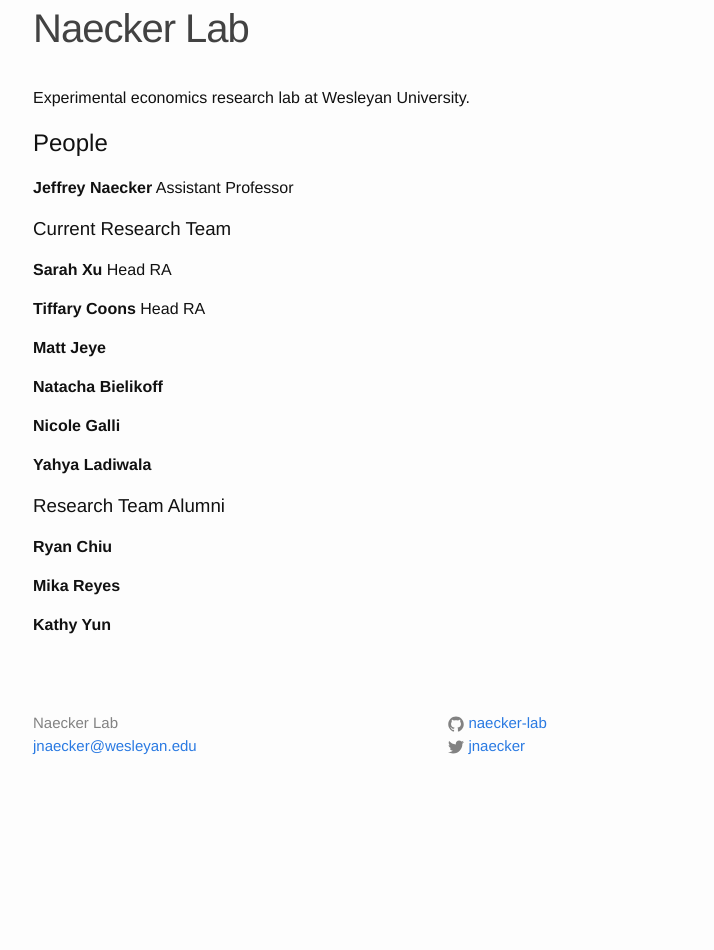
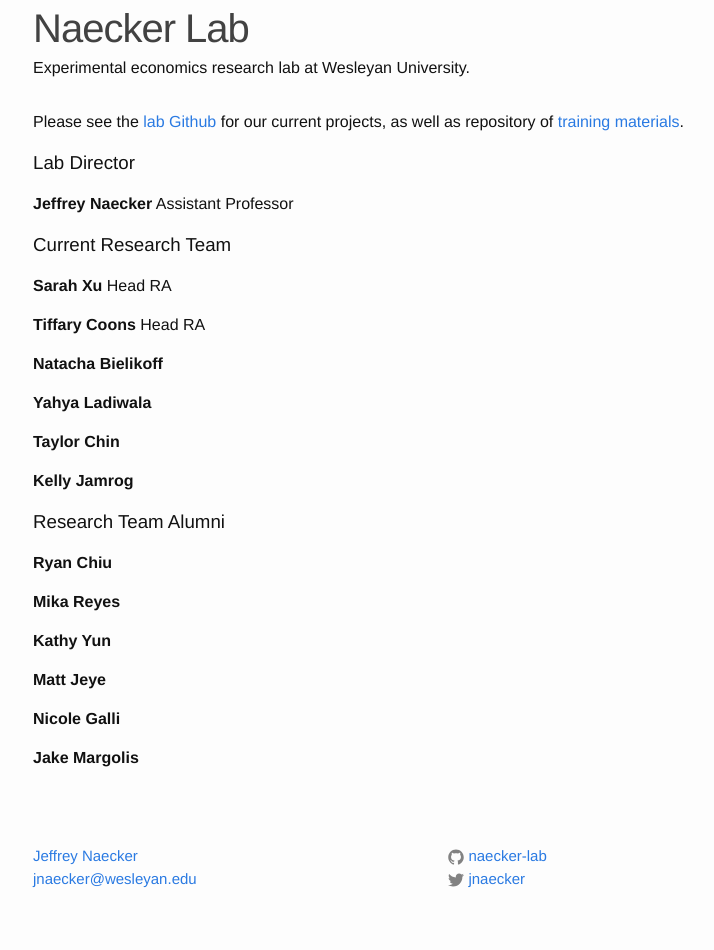
Before and after one commit to naecker-lab/naecker-lab.github.io, a Jekyll site: the page built from index.md, in a window 1280 px wide. Shown: the whole page, without its empty margins (237-951 px from the left). Built offline with Jekyll 4.4.1, drawn with Linux system fonts in a browser that asks for light colours; before the commit the page ends 900 px from its top, so only the background shows below that.

Commit message:
Updated list of RAs

```diff
--- a/_config.yml
+++ b/_config.yml
@@ -4,9 +4,9 @@ email: jnaecker@wesleyan.edu
 description: > # this means to ignore newlines until "baseurl:"
   Experimental economics research lab at Wesleyan University.
 baseurl: "" # the subpath of your site, e.g. /blog/
-url: "https://naecker-lab.github.io"
 twitter_username: jnaecker
 github_username:  naecker-lab
+author: "Jeffrey Naecker"
 
 # Build settings
 markdown: kramdown
--- a/_includes/footer.html
+++ b/_includes/footer.html
@@ -5,7 +5,7 @@
     <div class="footer-col-wrapper">
       <div class="footer-col  footer-col-1">
         <ul class="contact-list">
-          <li>{{ site.title }}</li>
+          <li><a href="http://jeffnaecker.com">{{ site.author }}</a></li>
           <li><a href="mailto:{{ site.email }}">{{ site.email }}</a></li>
         </ul>
       </div>
--- a/_includes/header.html
+++ b/_includes/header.html
@@ -24,4 +24,11 @@
 
   </div>
 
+  <div class="wrapper">
+    {{ site.description }}
+  </div>
+
+
+
+
 </header>
--- a/index.md
+++ b/index.md
@@ -2,13 +2,9 @@
 layout: default
 ---
 
-<div class="home">
+Please see the [lab Github](https://github.com/naecker-lab) for our current projects, as well as repository of [training materials](https://github.com/naecker-lab/lab-manual).
 
-  <p class="text">{{ site.description }}</p>
-
-</div>
-
-## People
+### Lab Director
 
 **Jeffrey Naecker** Assistant Professor
 
@@ -18,13 +14,13 @@ layout: default
 
 **Tiffary Coons** Head RA
 
-**Matt Jeye**
-
 **Natacha Bielikoff**
 
-**Nicole Galli**
+**Yahya Ladiwala**
 
-**Yahya Ladiwala**
+**Taylor Chin**
+
+**Kelly Jamrog**
 
 ### Research Team Alumni
 
@@ -33,3 +29,9 @@ layout: default
 **Mika Reyes**
 
 **Kathy Yun**
+
+**Matt Jeye**
+
+**Nicole Galli**
+
+**Jake Margolis**
```
Also changed, not shown: 1 other file.
